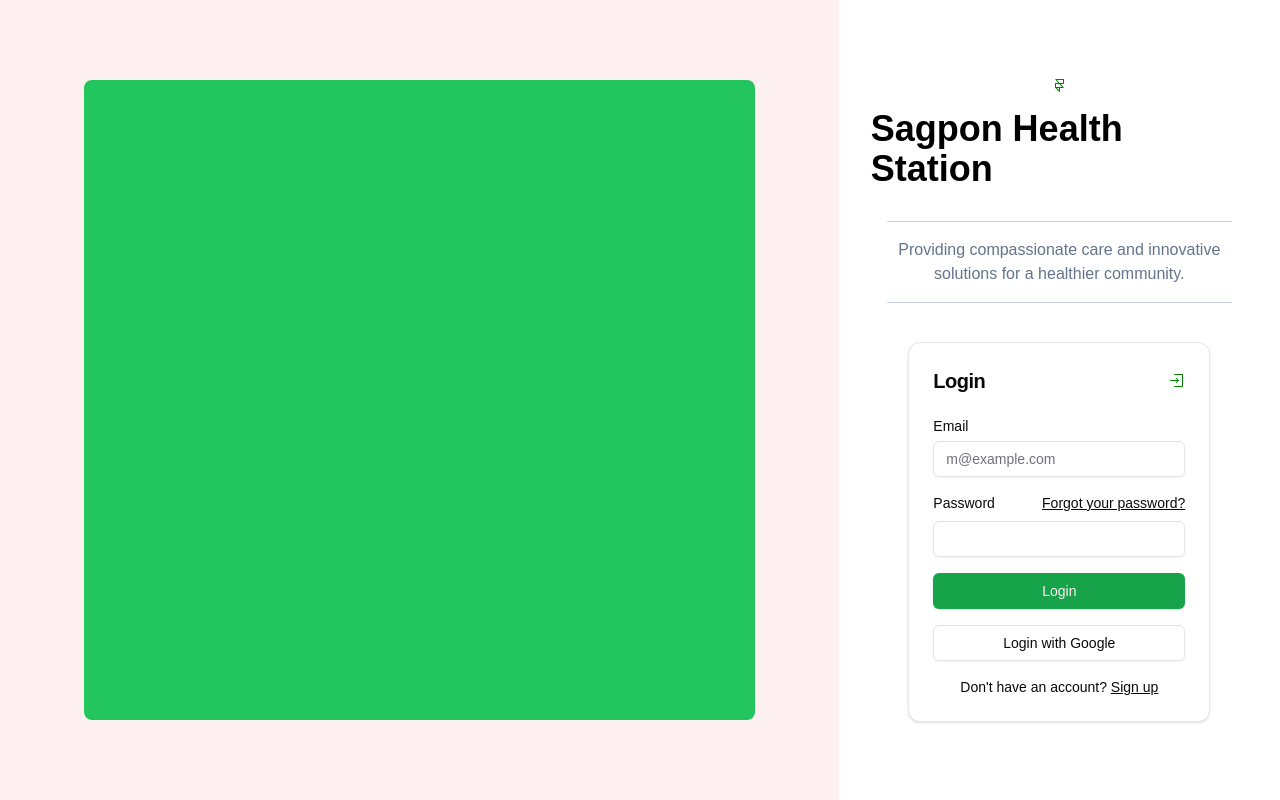
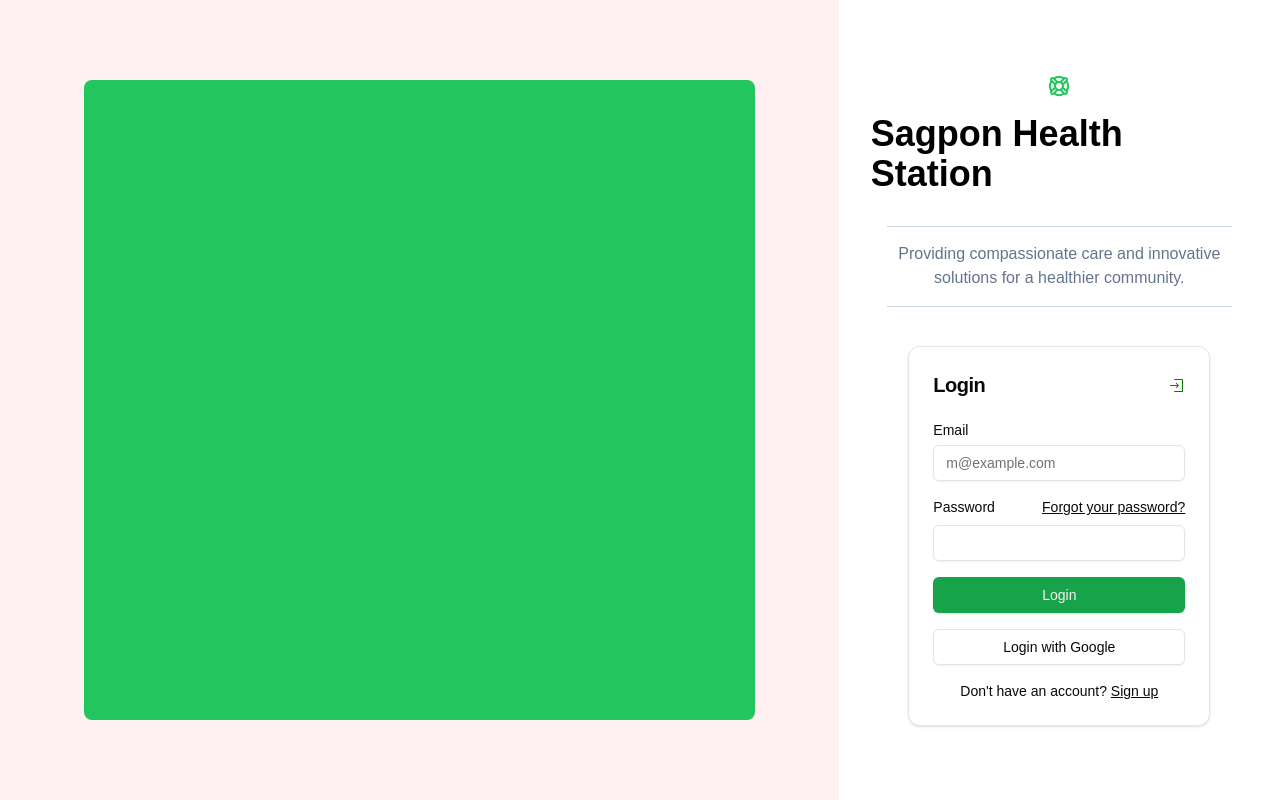
Before and after one commit to zorncbllr/sagpon-medical-system, a React (Vite) app in the folder client/: page /login in a window 1280 px wide. Built offline with nearby package versions, Linux system fonts and the light colour scheme.

Commit message:
changed the logo

```diff
--- /dev/null
+++ b/client/src/assets/logo.tsx
@@ -0,0 +1,23 @@
+function Logo() {
+  return (
+    <svg
+      className="w-6 h-6 text-green-500 dark:text-white"
+      aria-hidden="true"
+      xmlns="http://www.w3.org/2000/svg"
+      width="24"
+      height="24"
+      fill="none"
+      viewBox="0 0 24 24"
+    >
+      <path
+        stroke="currentColor"
+        stroke-linecap="round"
+        stroke-linejoin="round"
+        stroke-width="2"
+        d="m13.46 8.291 3.849-3.849a1.5 1.5 0 0 1 2.122 0l.127.127a1.5 1.5 0 0 1 0 2.122l-3.84 3.838a4 4 0 0 0-2.258-2.238Zm0 0a4 4 0 0 1 2.263 2.238l3.662-3.662a8.961 8.961 0 0 1 0 10.27l-3.676-3.676m-2.25-5.17 3.678-3.676a8.961 8.961 0 0 0-10.27 0l3.662 3.662a4 4 0 0 0-2.238 2.258L4.615 6.863a8.96 8.96 0 0 0 0 10.27l3.662-3.662a4 4 0 0 0 2.258 2.238l-3.672 3.676a8.96 8.96 0 0 0 10.27 0l-3.662-3.662a4.001 4.001 0 0 0 2.238-2.262m0 0 3.849 3.848a1.5 1.5 0 0 1 0 2.122l-.127.126a1.499 1.499 0 0 1-2.122 0l-3.838-3.838a4 4 0 0 0 2.238-2.258Zm.29-1.461a4 4 0 1 1-8 0 4 4 0 0 1 8 0Zm-7.718 1.471-3.84 3.838a1.5 1.5 0 0 0 0 2.122l.128.126a1.5 1.5 0 0 0 2.122 0l3.848-3.848a4 4 0 0 1-2.258-2.238Zm2.248-5.19L6.69 4.442a1.5 1.5 0 0 0-2.122 0l-.127.127a1.5 1.5 0 0 0 0 2.122l3.849 3.848a4 4 0 0 1 2.238-2.258Z"
+      />
+    </svg>
+  );
+}
+
+export default Logo;
--- a/client/src/pages/login.tsx
+++ b/client/src/pages/login.tsx
@@ -1,5 +1,5 @@
 import { LoginForm } from "../components/login-form";
-import { FramerLogoIcon } from "@radix-ui/react-icons";
+import Logo from "../assets/logo";
 
 function Login() {
   return (
@@ -10,7 +10,7 @@ function Login() {
 
       <section className="w-1/2 h-full bg-white flex flex-col gap-6 items-center justify-center px-8">
         <div className="grid place-items-center gap-4">
-          <FramerLogoIcon color="green" />
+          <Logo />
           <h1 className="text-4xl font-semibold">Sagpon Health Station</h1>
           <p className="text-center text-slate-500 before:content-[''] before:h-[0.1px] before:bg-slate-300 before:block before:m-4 after:content-[''] after:h-[0.1px] after:bg-slate-300 after:block after:m-4">
             Providing compassionate care and innovative solutions for a
```
